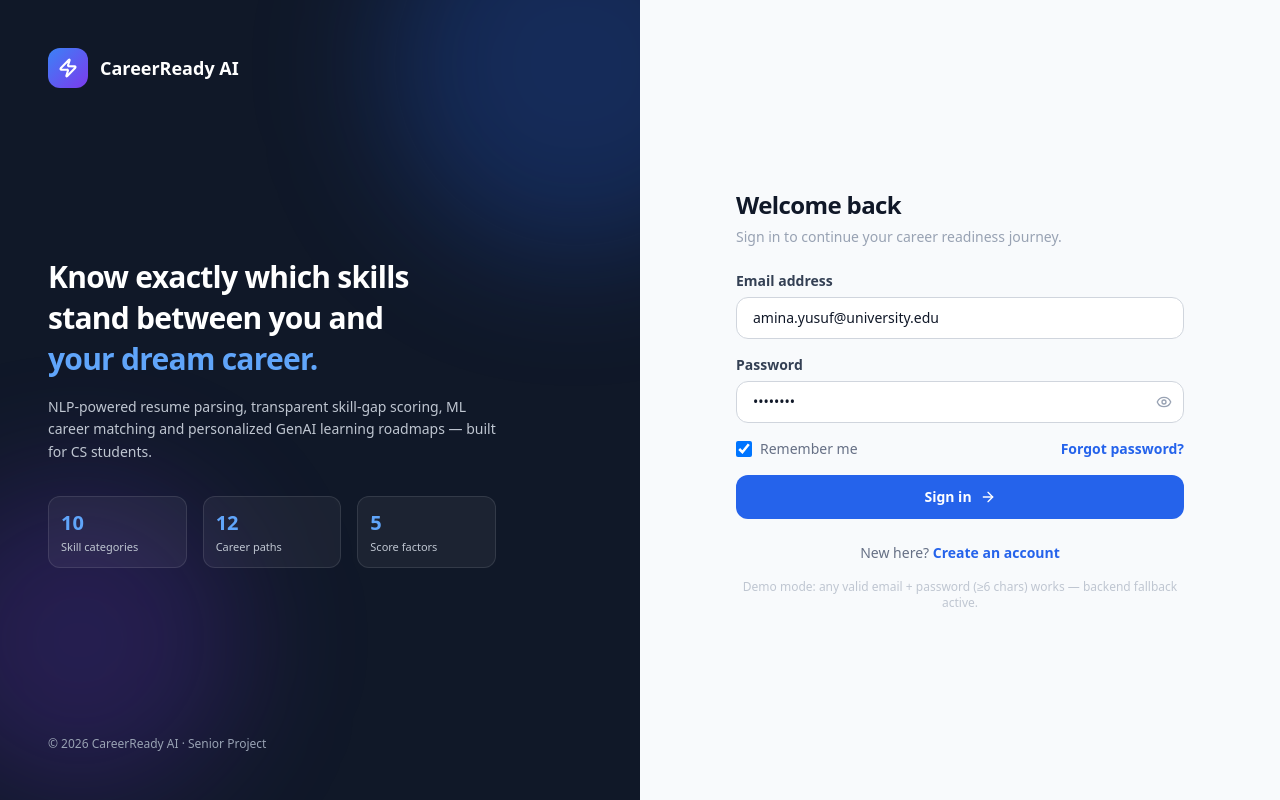
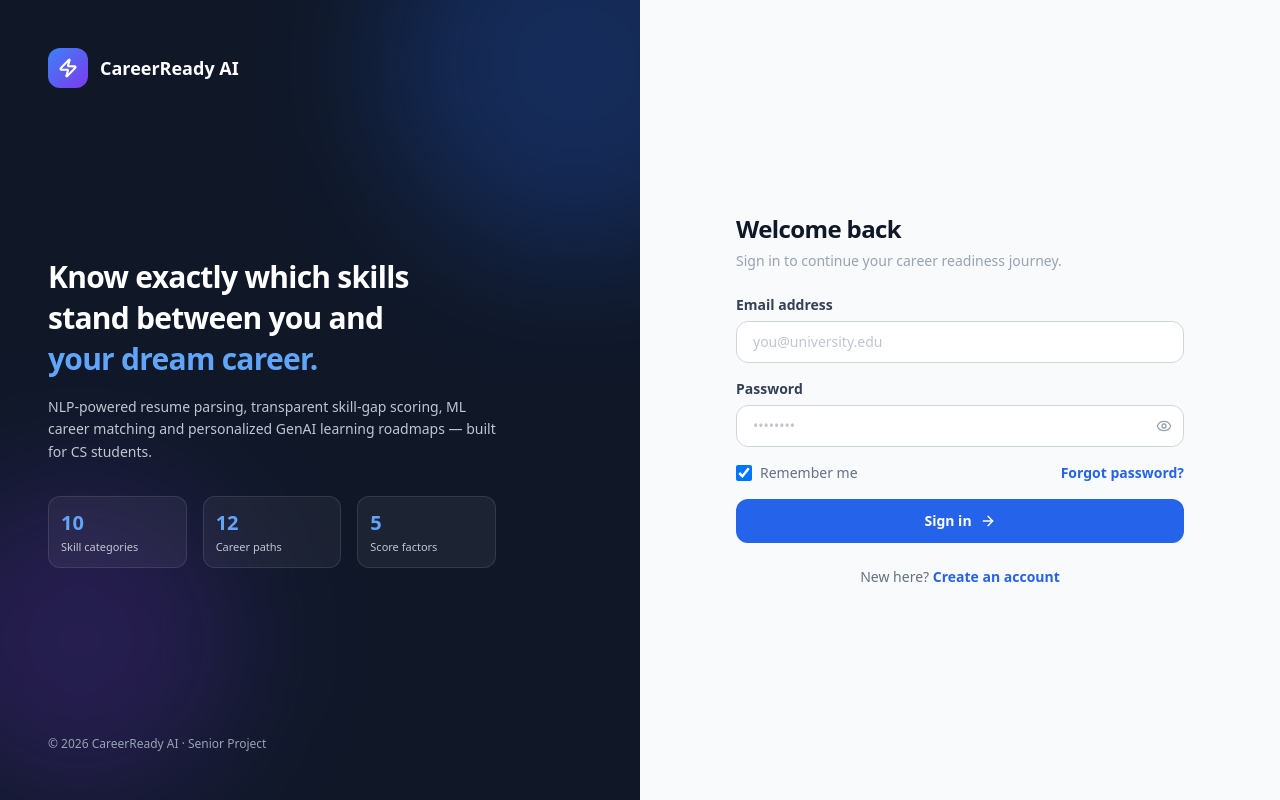
Before and after one commit to Eddy-Oo/CareerReady-AI-Career-Readiness-Skill-Gap-Analysis., a React (Vite) app: page /login in a window 1280 px wide. Built offline with nearby package versions, Linux system fonts and the light colour scheme; no server answers.

Commit message:
Remove misleading demo login defaults and fallback notice

```diff
--- a/src/pages/Login.tsx
+++ b/src/pages/Login.tsx
@@ -5,8 +5,8 @@ import { useAuthStore } from "../store";
 import { Button, Field, Input } from "../components/ui";
 
 export default function Login() {
-  const [email, setEmail] = useState("amina.yusuf@university.edu");
-  const [password, setPassword] = useState("demo1234");
+  const [email, setEmail] = useState("");
+  const [password, setPassword] = useState("");
   const [show, setShow] = useState(false);
   const { login, loading, error, clearError } = useAuthStore();
   const navigate = useNavigate();
@@ -128,9 +128,6 @@ export default function Login() {
               Create an account
             </Link>
           </p>
-          <p className="text-center text-xs text-navy-300 mt-4">
-            Demo mode: any valid email + password (≥6 chars) works — backend fallback active.
-          </p>
         </div>
       </div>
     </div>
```
